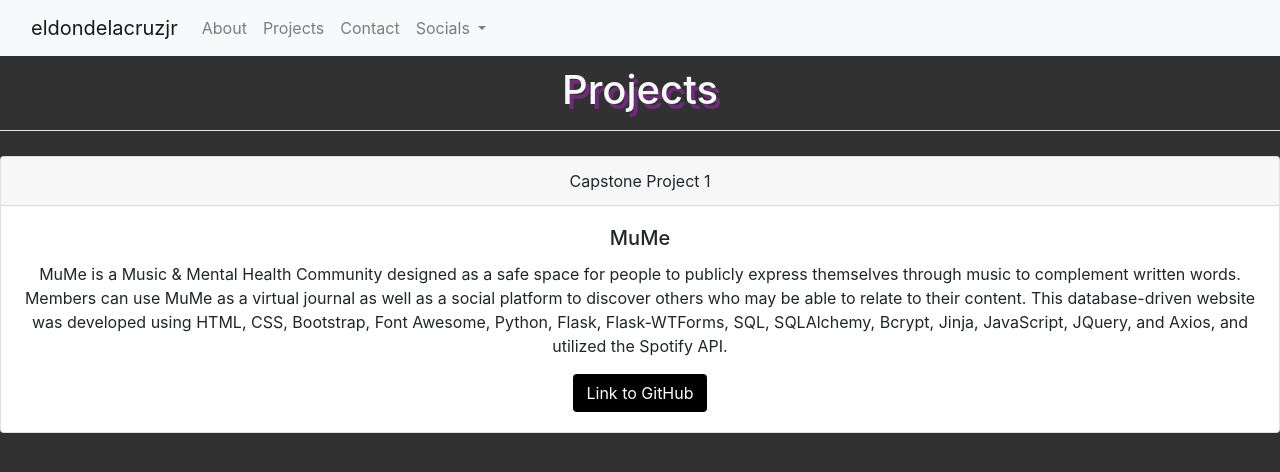
After one commit to Squeekoo/Portfolio-Website, a Flask app: page /projects in a window 1280 px wide. The commit adds this page. Shown: the top 472 px of the page. Run offline with Flask 2, Linux system fonts and the light colour scheme; some libraries are stand-ins or nearby versions.

Commit message:
finished rest of HTML and polished styling

```diff
--- a/app.py
+++ b/app.py
@@ -17,3 +17,17 @@ def about():
     """ About Page """
 
     return render_template("about.html")
+
+
+@app.route("/projects")
+def projects():
+    """ Projects Page """
+
+    return render_template("projects.html")
+
+
+@app.route("/contact")
+def contact():
+    """ Contact Page """
+
+    return render_template("contact.html")
--- a/static/stylesheets/styles.css
+++ b/static/stylesheets/styles.css
@@ -1,36 +1,52 @@
+/* General Styling & Home Page*/
 body {
-  background-color: black;
+  background-color: rgba(0, 0, 0, 0.808);
 }
 
 #homepage-title {
   text-align: center;
-  margin-top: 75px;
+  margin-top: 30px;
 }
 
 #first-name,
 #description,
-#about-title {
+#about-title,
+#projects-title,
+#contact-title {
   text-shadow: 4px 5px rgba(212, 30, 236, 0.384);
+}
+
+#about-area,
+#projects-area,
+#contact-area {
+  text-align: center;
+  margin-top: 10px;
 }
 
 #description {
   margin: 20px;
 }
 
+#profile-picture > img {
+  display: inline-block;
+  margin: 45px;
+  border-radius: 100px;
+  height: 320px;
+  border: 0.5px solid white;
+}
+
+/* Navbar */
 .nav-item:hover {
+  box-sizing: border-box;
   background-color: rgba(165, 49, 211, 0.575);
-
-  border-radius: 10px;
+  border-radius: 5px;
+  transition: 0.6s background-color;
 }
 .dropdown-item:hover {
   background-color: rgba(134, 21, 179, 0.384);
 }
 
-#about-area {
-  text-align: center;
-  margin-top: 10px;
-}
-
+/* About Page */
 .page-links {
   color: white;
 }
@@ -38,4 +54,24 @@ body {
 .page-links:hover {
   color: rgb(193, 66, 243);
   text-decoration: none;
+  transition: 0.2s color;
 }
+
+/* Projects Page */
+.page-btns {
+  color: white;
+  background-color: black;
+  outline: none;
+}
+.page-btns:hover {
+  color: black;
+  background-color: rgba(165, 49, 211, 0.575);
+  outline: none;
+  transition: 0.5s background-color;
+}
+
+div.row {
+  margin-top: 25px;
+}
+
+/* Contact Page */
--- a/templates/about.html
+++ b/templates/about.html
@@ -48,14 +48,14 @@
             <br>
             This section is getting a bit lengthy, so we won't go into detail about how cool of a guy he is now.
             <br>
-            However, if you are at all wondering how cool he is, please feel free to head over to the <a class="page-links" href="#">Contact</a> page to find how to reach him.
+            However, if you are at all wondering how cool he is, please feel free to head over to the <a class="page-links" href="/contact">Contact</a> page to find how to reach him.
             <br>
             You can also reach him through his socials by checking the "Socials" dropdown menu.
         </i>
     </p>
     <p>
         <b class="text-light">
-            No quiz today (HOORAY!), but be sure to check out my <a class="page-links" href="#">Projects</a> while you're here.
+            No quiz today (HOORAY!), but be sure to check out my <a class="page-links" href="/projects">Projects</a> & <a class="page-links" href="https://drive.google.com/drive/folders/1tgiZ7tArtij8BjMmvkER_1jW0FKjt3cu?usp=sharing">Resume</a> while you're here.
         </b>
     </p>
   </div>
--- a/templates/base.html
+++ b/templates/base.html
@@ -17,18 +17,18 @@
                 <span class="navbar-toggler-icon"></span>
             </button>
             <div class="collapse navbar-collapse" id="navbarNav">
-                <ul class="navbar-nav">
+                <ul class="navbar-nav me-auto mb-2 mb-lg-0">
                     <li class="nav-item">
-                        <a class="nav-link active" aria-current="page" href="/about">About</a>
+                        <a class="nav-link" href="/about">About</a>
                     </li>
                     <li class="nav-item">
-                        <a class="nav-link" href="#">Projects</a>
+                        <a class="nav-link" href="/projects">Projects</a>
                     </li>
                     <li class="nav-item">
-                        <a class="nav-link" href="#">Contact</a>
+                        <a class="nav-link" href="/contact">Contact</a>
                     </li>
                     <li class="nav-item dropdown">
-                        <a class="nav-link dropdown-toggle" href="#" id="navbarDarkDropdownMenuLink" role="button" data-toggle="dropdown" aria-expanded="false">
+                        <a class="nav-link dropdown-toggle" href="#" id="navbarDarkDropdownMenuLink" role="button" data-bs-toggle="dropdown" aria-expanded="false">
                             Socials
                         </a>
                         <ul class="dropdown-menu dropdown-menu-dark dropdown-menu-right" aria-labelledby="navbarDarkDropdownMenuLink">
@@ -66,7 +66,7 @@
     {% block content %}
 
     {% endblock %}
-    <script src="https://code.jquery.com/jquery-3.5.1.slim.min.js" integrity="sha384-DfXdz2htPH0lsSSs5nCTpuj/zy4C+OGpamoFVy38MVBnE+IbbVYUew+OrCXaRkfj" crossorigin="anonymous"></script>
-    <script src="https://cdn.jsdelivr.net/npm/bootstrap@4.5.3/dist/js/bootstrap.bundle.min.js" integrity="sha384-ho+j7jyWK8fNQe+A12Hb8AhRq26LrZ/JpcUGGOn+Y7RsweNrtN/tE3MoK7ZeZDyx" crossorigin="anonymous"></script>
+    <script src="https://cdn.jsdelivr.net/npm/@popperjs/core@2.9.2/dist/umd/popper.min.js" integrity="sha384-IQsoLXl5PILFhosVNubq5LC7Qb9DXgDA9i+tQ8Zj3iwWAwPtgFTxbJ8NT4GN1R8p" crossorigin="anonymous"></script>
+    <script src="https://cdn.jsdelivr.net/npm/bootstrap@5.0.2/dist/js/bootstrap.min.js" integrity="sha384-cVKIPhGWiC2Al4u+LWgxfKTRIcfu0JTxR+EQDz/bgldoEyl4H0zUF0QKbrJ0EcQF" crossorigin="anonymous"></script>
 </body>
 </html>
--- /dev/null
+++ b/templates/projects.html
@@ -0,0 +1,27 @@
+{% extends 'base.html' %}
+{% block title %}Projects{% endblock %}
+{% block content %}
+
+<div id="projects-area">
+    <h1 id="projects-title" class="text-light">Projects</h1>
+    <hr style="background-color: white;">
+
+    <div class="row">
+        <div class="col-sm-12">
+            <div class="card">
+                <div class="card-header">
+                  Capstone Project 1
+                </div>
+                <div class="card-body">
+                  <h5 class="card-title">MuMe</h5>
+                  <p class="card-text">MuMe is a Music & Mental Health Community designed as a safe space for people to publicly express themselves through music to complement written words. Members can use MuMe as a virtual journal as well as a social platform to discover others who may be able to relate to their content. This database-driven website was developed using HTML, CSS, Bootstrap, Font Awesome, Python, Flask, Flask-WTForms, SQL, SQLAlchemy, Bcrypt, Jinja, JavaScript, JQuery, and Axios, and utilized the Spotify API.</p>
+                  <a href="https://github.com/Squeekoo/Capstone1" class="btn page-btns">Link to GitHub</a>
+                </div>
+              </div>
+        </div>
+    </div>
+
+
+</div>
+
+{% endblock %}
```
Also changed, not shown: templates/contact.html (added, +27 -0 lines), templates/home.html (+6 -2 lines), static/images/GHProfilePic_Easy-Resize.com.jpg (added).
